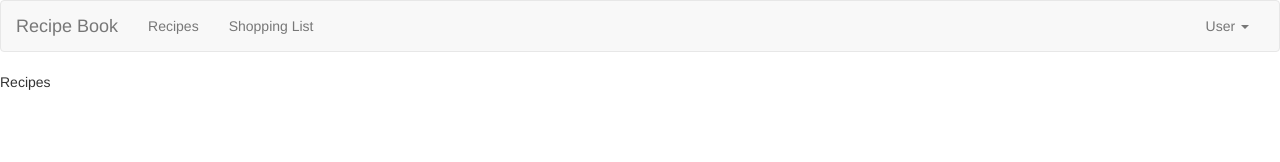
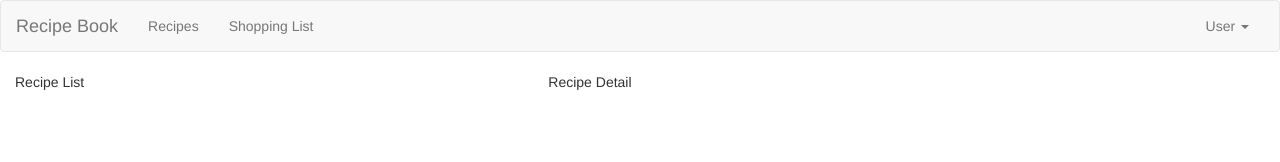
Before and after one commit to horiaradu/udemy-angular2-recipe-book, an Angular app: page / in a window 1280 px wide. Shown: the top 162 px of the page. Built offline with nearby package versions, Linux system fonts and the light colour scheme; what ng2-bootstrap would draw is missing.

Commit message:
add recipes

```diff
--- a/src/app/app.component.html
+++ b/src/app/app.component.html
@@ -1,3 +1,5 @@
 <rb-header></rb-header>
 
-Recipes
+<div class="container-fluid">
+  <rb-recipes></rb-recipes>
+</div>
--- a/src/app/app.module.ts
+++ b/src/app/app.module.ts
@@ -6,11 +6,13 @@
 import { AppComponent } from './app.component';
 import { AlertModule } from "ng2-bootstrap";
 import { HeaderComponent } from './header.component';
+import { RecipesComponent } from './recipes/recipes.component';
 
 @NgModule({
   declarations: [
     AppComponent,
-    HeaderComponent
+    HeaderComponent,
+    RecipesComponent
   ],
   imports: [
     BrowserModule,
--- /dev/null
+++ b/src/app/recipes/recipes.component.html
@@ -0,0 +1,8 @@
+<div class="row">
+  <div class="col-md-5">
+    Recipe List
+  </div>
+  <div class="col-md-7">
+    Recipe Detail
+  </div>
+</div>
--- /dev/null
+++ b/src/app/recipes/recipes.component.ts
@@ -0,0 +1,15 @@
+import { Component, OnInit } from '@angular/core';
+
+@Component({
+  selector: 'rb-recipes',
+  templateUrl: './recipes.component.html'
+})
+export class RecipesComponent implements OnInit {
+
+  constructor() {
+  }
+
+  ngOnInit() {
+  }
+
+}
```
